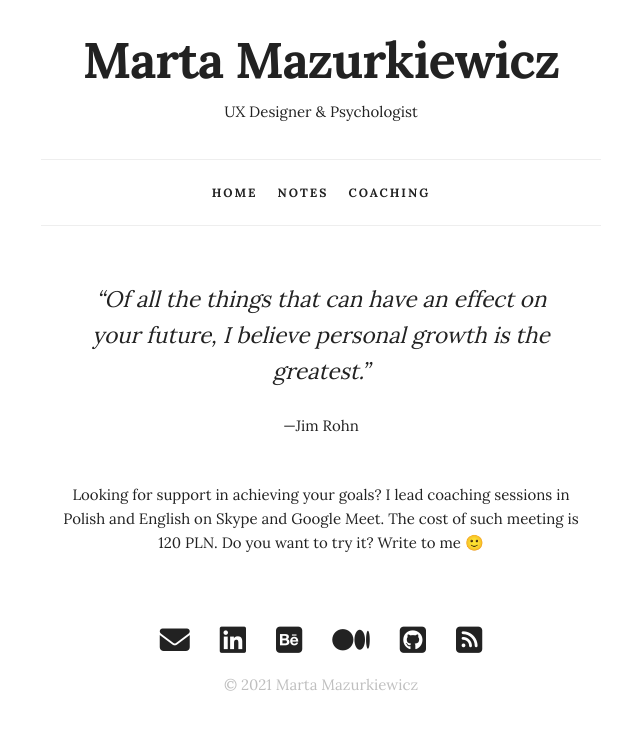
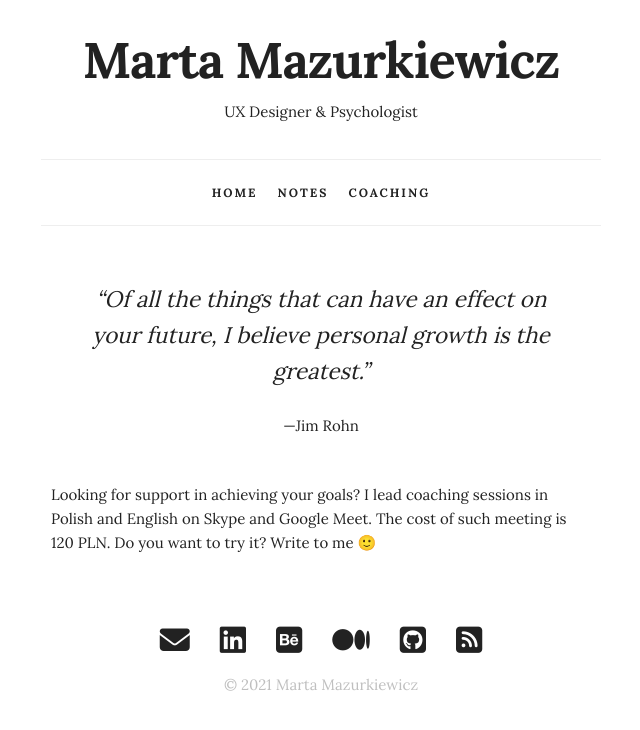
Before and after one commit to mazurki/mazurki.github.io, a Jekyll site: the page built from coaching.html, in a window 1280 px wide. Shown: the top 730 px of the page, without its empty margins (319-959 px from the left). Built offline with Jekyll 4.4.1, drawn with Linux system fonts in a browser that asks for light colours; nearby versions of some CDN libraries.

Commit message:
Remove coaching description custom style

```diff
--- a/assets/css/custom.css
+++ b/assets/css/custom.css
@@ -183,10 +183,6 @@ hr {
   padding: 1rem;
 }
 
-.coaching-desc {
-    text-align: center;
-}
-
 /* Larger than phone */
 @media (min-width: 550px) {
 .post-title{
```
